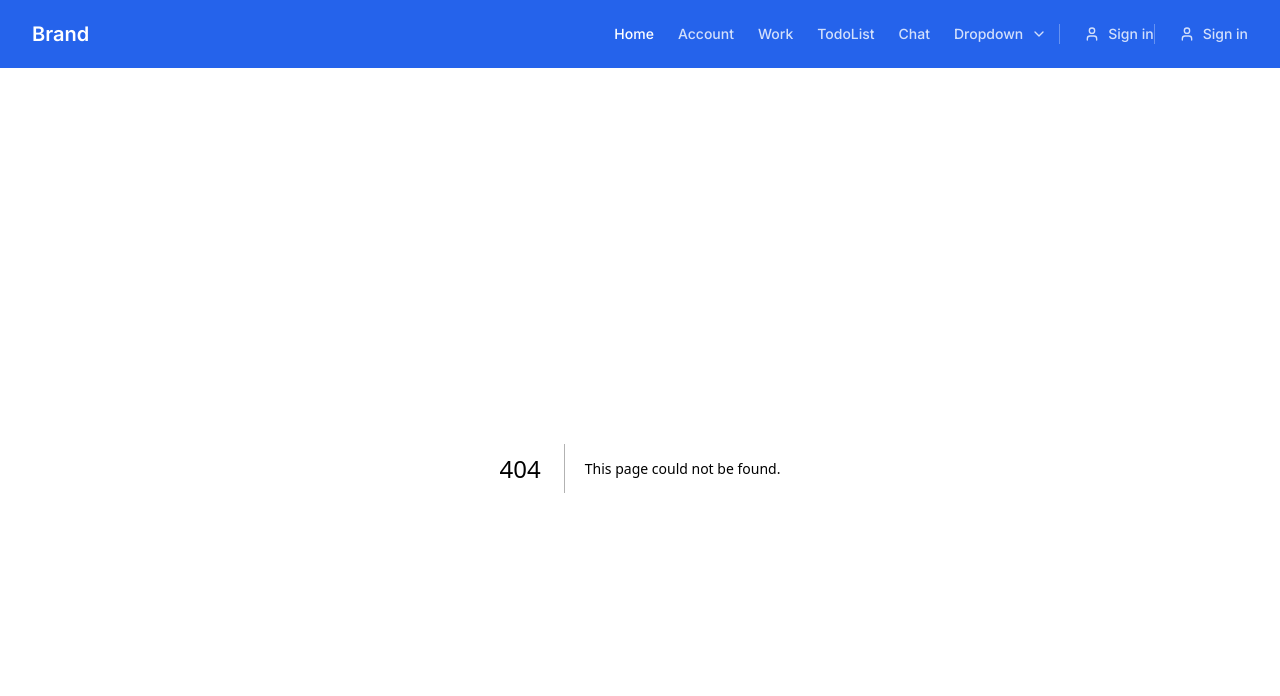
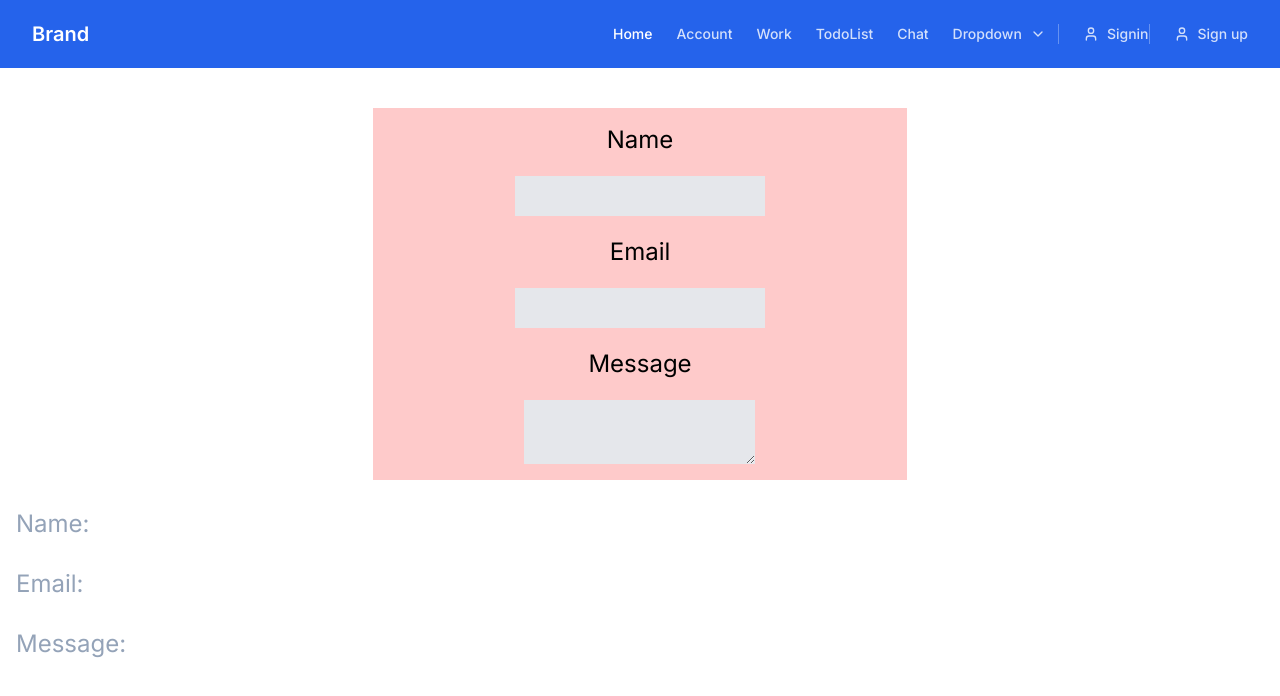
Before and after one commit to JasimDAce/frontend, a Next.js app: page /form-input-state-management in a window 1280 px wide. Before the commit this address had no page. Shown: the top 696 px of the page. Built offline with nearby package versions, Linux system fonts and the light colour scheme.

Commit message:
I have added connectivity to backend

```diff
--- a/package.json
+++ b/package.json
@@ -9,6 +9,7 @@
     "lint": "next lint"
   },
   "dependencies": {
+    "axios": "^1.7.2",
     "formik": "^2.4.6",
     "next": "14.2.4",
     "react": "^18",
--- /dev/null
+++ b/src/app/counter-step-change/page.jsx
@@ -0,0 +1,31 @@
+'use client'
+import React, { useState } from 'react'
+
+const Counter = () => {
+    const [step, setstep] = useState(0);
+    const [count, setcount] = useState(0);
+    const changeStep = (e) => {
+        setstep(e.target.value);
+    }
+    const increamentCount = () => {
+        const newCount = parseInt(count) + parseInt(step);
+        setcount(newCount);
+    }
+    const decrementCount = () => {
+        const newCount = parseInt(count) - parseInt(step);
+        setcount(newCount);
+    }
+  return (
+    <div className='flex flex-col gap-3 justify-center items-center h-screen'>
+        <p className='text-2xl'>{count}</p>
+        <input className='border-2' type="Number"  placeholder='Step' onChange={changeStep}/>
+        <div className='grid grid-row-12 grid-flow-col gap-2'>
+        <button className='row-span-6 p-2 bg-green-400 text-white' onClick={increamentCount}>Increment</button>
+        <button className='row-span-6 p-2 bg-red-500 text-white' onClick={decrementCount}>Decrement</button>
+        </div>
+
+    </div>
+  )
+}
+
+export default Counter
--- /dev/null
+++ b/src/app/form-input-state-management/page.jsx
@@ -0,0 +1,43 @@
+'use client'
+import React, { useState } from "react";
+
+const FormInputStateManagement = () => {
+    const [name, setname] = useState('');
+    const [email, setemail] = useState('');
+    const [message, setmessage] = useState('');
+
+    const DisplayName = (e) => {
+        setname(e.target.value);
+    }
+    const DisplayEmail = (e) => {
+        setemail(e.target.value);
+    }
+    const DisplayMessage = (e) => {
+        setmessage(e.target.value);
+    }
+  return (
+    <div>
+      <form className="flex flex-col justify-center items-center gap-5 mt-10 bg-red-200 w-5/12 mx-auto p-4 outline-none" action="">
+
+          <label className="text-2xl" htmlFor="name">Name</label>
+          <input className="outline-none bg-gray-200 p-2" type="text" onChange={DisplayName} />
+
+
+          <label className="text-2xl" htmlFor="email">Email</label>
+          <input className="outline-none bg-gray-200 p-2"  type="email" onChange={DisplayEmail} />
+
+          <label className="text-2xl" htmlFor="name">Message</label>
+          <textarea className="outline-none bg-gray-200 p-2 w-auto"  name="message" id="" onChange={DisplayMessage}></textarea>
+
+      </form>
+
+      <div className="text-2xl mt-7 gap-7 flex flex-col pl-4 text-slate-400">
+        <p>Name: {name}</p>
+        <p>Email: {email}</p>
+        <p>Message: {message}</p>
+      </div>
+    </div>
+  );
+};
+
+export default FormInputStateManagement;
--- a/src/app/login/page.jsx
+++ b/src/app/login/page.jsx
@@ -1,4 +1,5 @@
 "use client";
+import axios from "axios";
 import { useFormik } from "formik";
 import React from "react";
 import * as Yup from "yup";
@@ -24,9 +25,10 @@ const Signin = () => {
       email: "",
       password: "",
     },
-    onSubmit: (values) => {
+    onSubmit: (values, {resetForm}) => {
       console.log(values);
       // send values to backend
+      axios.post('http://localhost:5000/user/add')
     },
     validationSchema: LoginSchema,
   });
@@ -229,6 +231,7 @@ const Signin = () => {
                 {/* End Checkbox */}
                 <button
                   type="submit"
+                  disabled = {loginForm.isSubmitting}
                   className="w-full py-3 px-4 inline-flex justify-center items-center gap-x-2 text-sm font-semibold rounded-lg border border-transparent bg-blue-600 text-white hover:bg-blue-700 disabled:opacity-50 disabled:pointer-events-none"
                 >
                   Sign in
--- a/src/app/signup/page.jsx
+++ b/src/app/signup/page.jsx
@@ -1,6 +1,9 @@
 "use client";
+import axios from "axios";
 import { useFormik } from "formik";
+import { useRouter } from "next/navigation";
 import React from "react";
+import toast from "react-hot-toast";
 import * as Yup from "yup";
 
 const SignupSchema = Yup.object().shape({
@@ -26,6 +29,7 @@ const SignupSchema = Yup.object().shape({
 });
 
 const Signup = () => {
+  const router = useRouter();
   const signupForm = useFormik({
     initialValues: {
       name: "",
@@ -33,9 +37,28 @@ const Signup = () => {
       password: "",
       confirmPassword: "",
     },
-    onSubmit: (values) => {
+    onSubmit: (values ,{resetForm ,setSubmitting}) => {
       console.log(values);
       // send values to backend
+      //making a request on backend to save data
+      //fetch or we can use axios
+      //install axios
+      //https is secure and we have to have a certificate to use it
+      //fetch we have to set it in json in axios we dont need it
+      axios.post('http://localhost:5000/user/add',values)
+      .then((response) => {
+        console.log(response.status);
+        resetForm();
+        toast.success('User Registered Successfully');
+        //router.push('it is used to redirect to any page')
+        router.push('/');
+      }).catch((err) => {
+        console.log(err);
+        if(err.response.data.code === 11000){
+          toast.error('Email already exists');
+        }
+        setSubmitting(false);
+      });
     },
     validationSchema: SignupSchema,
   });
--- a/src/app/text-input-tracker/page.jsx
+++ b/src/app/text-input-tracker/page.jsx
@@ -1,10 +1,17 @@
-import React from 'react'
+'use client'
+import React, { useState } from 'react'
+
+
 
 const TextInputTracker = () => {
+  const [text, settext] = useState('');
+  const updateInput = (e) => {
+      settext(e.target.value);
+  }
   return (
     <div className='flex flex-col gap-4 justify-center items-center h-screen'>
-        <input type="text" />
-        <p> </p>
+        <input className='border-2' type="text" onChange={updateInput} />
+        <p>{text}</p>
     </div>
   )
 }
--- /dev/null
+++ b/src/app/toggle-visiblity/page.jsx
@@ -0,0 +1,27 @@
+"use client";
+import React from "react";
+import { useState } from "react";
+
+const ToggleVisibility = () => {
+  const [visibility, setvisibility] = useState(true);
+  const toggleVisibility = () => {
+    setvisibility(!visibility);
+  };
+  return (
+    <div className="flex flex-col justify-center items-center h-screen gap-3">
+     {visibility && <p>
+        Lorem ipsum dolor, sit amet consectetur adipisicing elit. Nemo doloribus
+        distinctio temporibus! Sunt perferendis atque enim nam iste, placeat quo
+        blanditiis quis ab veniam id.
+      </p>}
+      <button
+        className="p-2 bg-gray-400 text-white "
+        onClick={toggleVisibility}
+      >
+        Toggle
+      </button>
+    </div>
+  );
+};
+
+export default ToggleVisibility;
--- a/src/components/Navbar.jsx
+++ b/src/components/Navbar.jsx
@@ -200,7 +200,7 @@ const Navbar = () => {
                   <path d="M19 21v-2a4 4 0 0 0-4-4H9a4 4 0 0 0-4 4v2" />
                   <circle cx={12} cy={7} r={4} />
                 </svg>
-              Sign in
+                Signin
               </Link>
 
               <Link
@@ -222,18 +222,15 @@ const Navbar = () => {
                   <path d="M19 21v-2a4 4 0 0 0-4-4H9a4 4 0 0 0-4 4v2" />
                   <circle cx={12} cy={7} r={4} />
                 </svg>
-              Sign in
+                Sign up
               </Link>
-
             </div>
-
           </div>
         </nav>
       </header>
       {/* ========== END HEADER ========== */}
     </>
-
-  )
+  );
 }
 
 export default Navbar
```
Also changed, not shown: 1 other file (tests, documents, lock files or other folders). Lines whose indentation alone changed are shown as unchanged.
